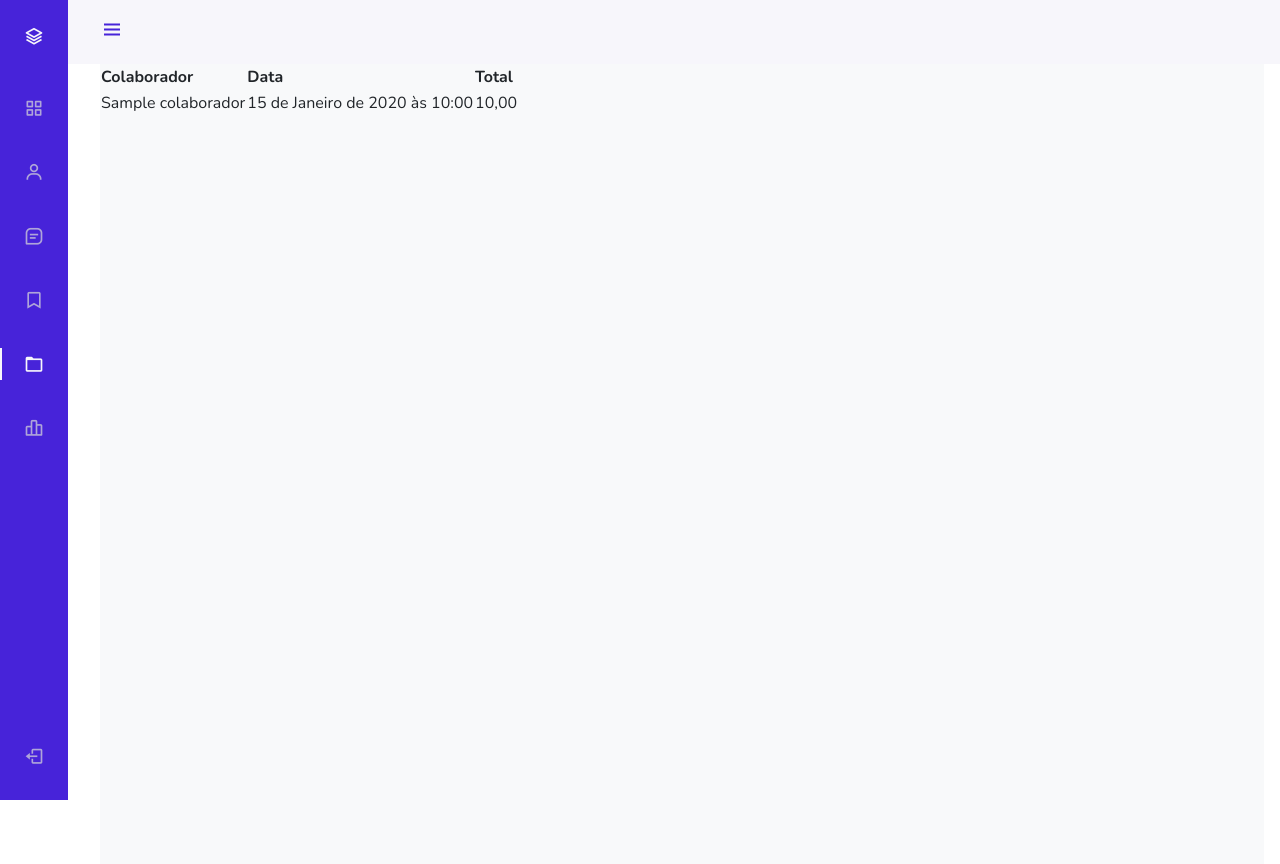
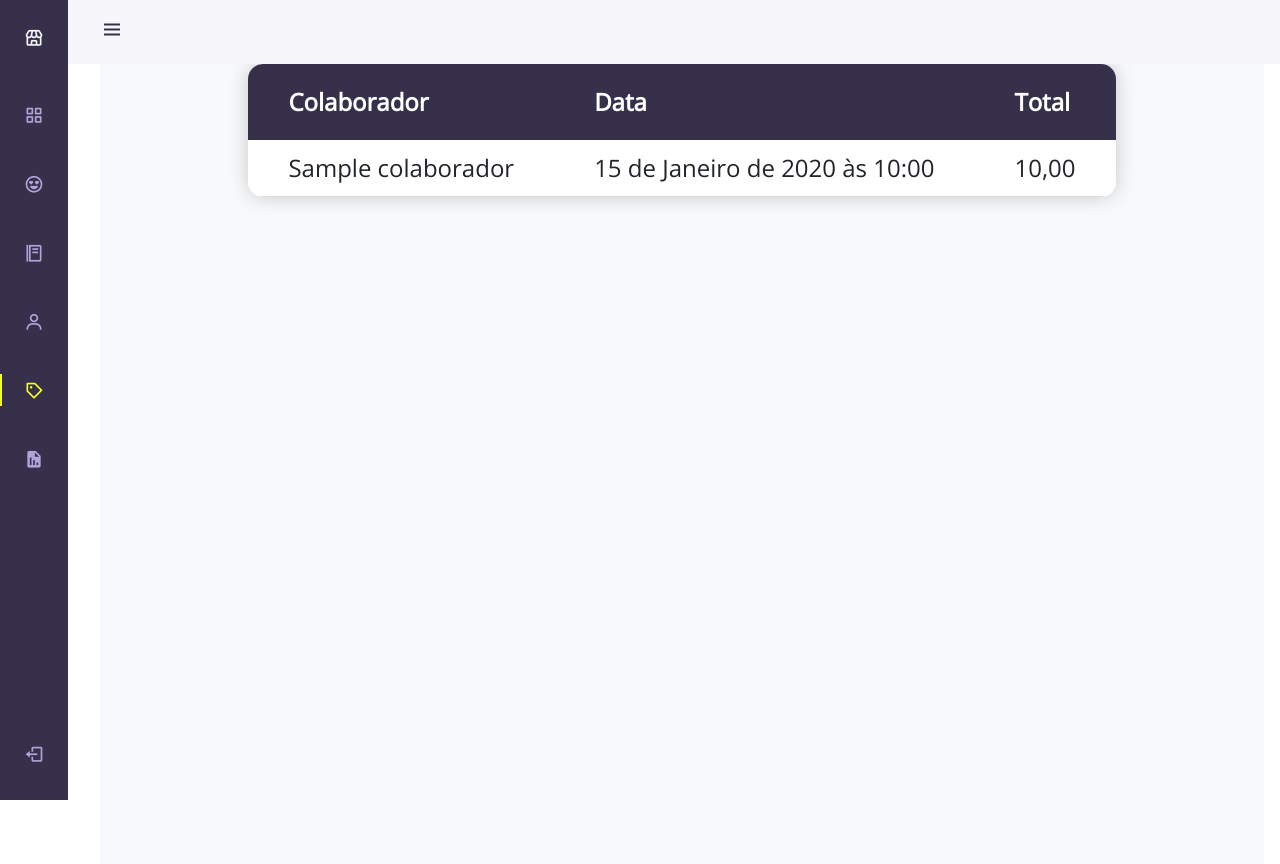
Before and after one commit to pedro7/conveniencia, a Django app: page /compras/ in a window 1280 px wide. Run offline with Django 4.2, Linux system fonts and the light colour scheme; a user stored in the database is signed in; tables that the repository leaves empty hold one stand-in row (values such as "Sample post").

Commit message:
Add project files

```diff
--- a/conveniencia/settings.py
+++ b/conveniencia/settings.py
@@ -38,12 +38,12 @@ INSTALLED_APPS = [
     'django.contrib.messages',
     'django.contrib.staticfiles',
     'painel',
-    'usuarios',
     'colaboradores',
     'produtos',
+    'usuarios',
+    'autenticacao',
     'carrinho',
     'compras',
-    'autenticacao',
     'relatorios'
 ]
 
@@ -62,7 +62,7 @@ ROOT_URLCONF = 'conveniencia.urls'
 TEMPLATES = [
     {
         'BACKEND': 'django.template.backends.django.DjangoTemplates',
-        'DIRS': [BASE_DIR/'templates'],
+        'DIRS': [BASE_DIR / 'templates'],
         'APP_DIRS': True,
         'OPTIONS': {
             'context_processors': [
--- a/conveniencia/urls.py
+++ b/conveniencia/urls.py
@@ -18,13 +18,13 @@ from django.contrib import admin
 from django.urls import include, path
 
 urlpatterns = [
+    path('admin/', admin.site.urls),
+    path('', include('autenticacao.urls')),
     path('', include('painel.urls')),
-    path('', include('autenticacao.urls')),
-    path('usuarios/', include('usuarios.urls')),
     path('colaboradores/', include('colaboradores.urls')),
     path('produtos/', include('produtos.urls')),
+    path('usuarios/', include('usuarios.urls')),
     path('carrinho/', include('carrinho.urls')),
     path('compras/', include('compras.urls')),
-    path('relatorios/', include('relatorios.urls')),
-    path('admin/', admin.site.urls)
+    path('relatorios/', include('relatorios.urls'))
 ]
--- a/painel/urls.py
+++ b/painel/urls.py
@@ -3,5 +3,6 @@ from django.urls import path
 from . import views
 
 urlpatterns = [
-    path('', views.visualizar_painel, name='visualizar_painel')
+    path('', views.visualizar_painel, name='visualizar_painel'),
+    path('painel/', views.redirecionar_painel)
 ]
--- a/painel/views.py
+++ b/painel/views.py
@@ -1,6 +1,6 @@
 from django.contrib.auth.decorators import login_required
 from django.http import HttpRequest
-from django.shortcuts import render
+from django.shortcuts import redirect, render
 from django.utils import timezone
 
 from compras.models import Compra
@@ -32,3 +32,7 @@ def _get_produtos_mais_consumidos_hoje():
             else:
                 produtos_mais_consumidos_hoje[compra_produto.produto] = compra_produto.quantidade
     return sorted(produtos_mais_consumidos_hoje.items(), key=lambda x: x[1], reverse=True)
+
+@login_required
+def redirecionar_painel(request: HttpRequest):
+    return redirect('visualizar_painel')
--- a/static/css/sidebar.css
+++ b/static/css/sidebar.css
@@ -3,9 +3,11 @@
 :root {
     --header-height: 3rem;
     --nav-width: 68px;
-    --first-color: #4723D9;
+    /* --first-color: #4723D9; */
+    --first-color: #36304A;
     --first-color-light: #AFA5D9;
     --white-color: #F7F6FB;
+    --yellow-color: #F7FE2E;
     --body-font: 'Nunito', sans-serif;
     --normal-font-size: 1rem;
     --z-fixed: 100
@@ -22,7 +24,7 @@ body {
     margin: var(--header-height) 0 0 0;
     padding: 0 1rem;
     font-family: var(--body-font);
-    font-size: var(--normal-font-size);
+    font-size: larger;
     transition: .5s
 }
 
@@ -115,7 +117,7 @@ a {
 }
 
 .nav_link:hover {
-    color: var(--white-color)
+    color: var(--yellow-color)
 }
 
 .nav_icon {
@@ -131,7 +133,7 @@ a {
 }
 
 .active {
-    color: var(--white-color)
+    color: var(--yellow-color)
 }
 
 .active::before {
@@ -140,7 +142,7 @@ a {
     left: 0;
     width: 2px;
     height: 32px;
-    background-color: var(--white-color)
+    background-color: var(--yellow-color)
 }
 
 .height-100 {
--- a/static/css/styles.css
+++ b/static/css/styles.css
@@ -1,38 +1,15 @@
 @import url('https://fonts.googleapis.com/css2?family=Open+Sans:wght@300&display=swap');
 
-* {
+/* * {
   margin: 0;
   padding: 0;
   font-family: 'Open Sans', sans-serif;
   font-size: x-large;
-}
+} */
 
-body {
-  background-color: azure;
-}
-
-nav {
-  display: flex;
-  /* 3F52B6 */
-  background-color: #36304A;
-  justify-content: center;
-  padding: 1vw;
-  width: 100vw;
-}
-
-nav li {
-  display: inline;
-  padding: 5vh;
-}
-
-nav li a {
-  color: yellow;
-  text-decoration: none;
-  font-weight: bold;
-}
-
-ul {
-  list-style-type: none;
+main {
+  font-family: 'Open Sans', sans-serif;
+  font-size: x-large;
 }
 
 table {
@@ -44,10 +21,6 @@ table {
   box-shadow: 0 0 20px rgba(0, 0, 0, 0.20);
 	margin-left: auto;
 	margin-right: auto;
-}
-
-.compras-subtable {
-  display: none;
 }
 
 thead {
@@ -146,11 +119,6 @@ form {
   margin: 20px;
 }
 
-main a {
-  display: flex;
-  justify-content: center;
-}
-
 .erro {
   color: red;
   display: flex;
@@ -169,24 +137,12 @@ h1 {
   font-weight: bold;
 }
 
-
-
-
-
-h1 {
-  display: flex;
-  justify-content: center;
-  font-weight: bold;
-}
-
 .btn {
   display: flex;
   justify-content: center;
 }
 
-
-
-.add-button {
+/* .add-button {
   display: flex;
   justify-content: center;
   align-items: center;
@@ -209,4 +165,4 @@ button {
 .centered-button {
   display: flex;
   justify-content: center;
-}
+} */
--- a/templates/base.html
+++ b/templates/base.html
@@ -8,7 +8,7 @@
     <title>{% block title %}Base{% endblock %}</title>
     <link rel="stylesheet" href="https://cdn.jsdelivr.net/npm/bootstrap@5.3.0/dist/css/bootstrap.min.css">
     <link rel="stylesheet" href="https://cdn.jsdelivr.net/npm/boxicons@latest/css/boxicons.min.css">
-    <!-- <link rel="stylesheet" href="{% static 'css/styles.css' %}"> -->
+    <link rel="stylesheet" href="{% static 'css/styles.css' %}">
     <link rel="stylesheet" href="{% static 'css/sidebar.css' %}">
 </head>
 <body id="body-pd">
@@ -24,33 +24,33 @@
         <nav class="nav">
             <div>
                 <a href="{% url 'visualizar_painel' %}" class="nav_logo">
-                    <i class='bx bx-layer nav_logo-icon'></i>
+                    <i class='bx bx-store nav_logo-icon' title="Lojinha SCI"></i>
                     <span class="nav_logo-name">Lojinha SCI</span>
                 </a>
                 <div class="nav_list">
                     <a href="{% url 'visualizar_painel' %}" class="nav_link">
-                        <i class='bx bx-grid-alt nav_icon'></i>
+                        <i class='bx bx-grid-alt nav_icon' title="Painel"></i>
                         <span class="nav_name">Painel</span>
                     </a>
                     <a href="{% url 'visualizar_colaboradores' %}" class="nav_link">
-                        <i class='bx bx-user nav_icon'></i>
+                        <i class='bx bx-happy-heart-eyes nav_icon' title="Colaboradores"></i>
                         <span class="nav_name">Colaboradores</span>
                     </a>
                     <a href="{% url 'visualizar_produtos' %}" class="nav_link">
-                        <i class='bx bx-message-square-detail nav_icon'></i>
+                        <i class='bx bx-food-menu nav_icon' title="Produtos"></i>
                         <span class="nav_name">Produtos</span>
                     </a>
                     {% if request.user.is_superuser %}
                         <a href="{% url 'visualizar_usuarios' %}" class="nav_link">
-                            <i class='bx bx-bookmark nav_icon'></i>
+                            <i class='bx bx-user nav_icon' title="Usuários"></i>
                             <span class="nav_name">Usuários</span>
                         </a>
                         <a href="{% url 'visualizar_compras' %}" class="nav_link">
-                            <i class='bx bx-folder nav_icon'></i>
+                            <i class='bx bx-purchase-tag nav_icon' title="Compras"></i>
                             <span class="nav_name">Compras</span>
                         </a>
                         <a href="{% url 'visualizar_relatorios' %}" class="nav_link">
-                            <i class='bx bx-bar-chart-alt-2 nav_icon'></i>
+                            <i class='bx bxs-report nav_icon' title="Relatórios"></i>
                             <span class="nav_name">Relatórios</span>
                         </a>
                     {% endif %}
@@ -74,5 +74,6 @@
     </footer>
     <script src="https://cdn.jsdelivr.net/npm/bootstrap@5.3.0/dist/js/bootstrap.bundle.min.js"></script>
     <script src="{% static 'js/sidebar.js' %}"></script>
+    <script src="{% static 'js/script.js' %}"></script>
 </body>
 </html>
```
